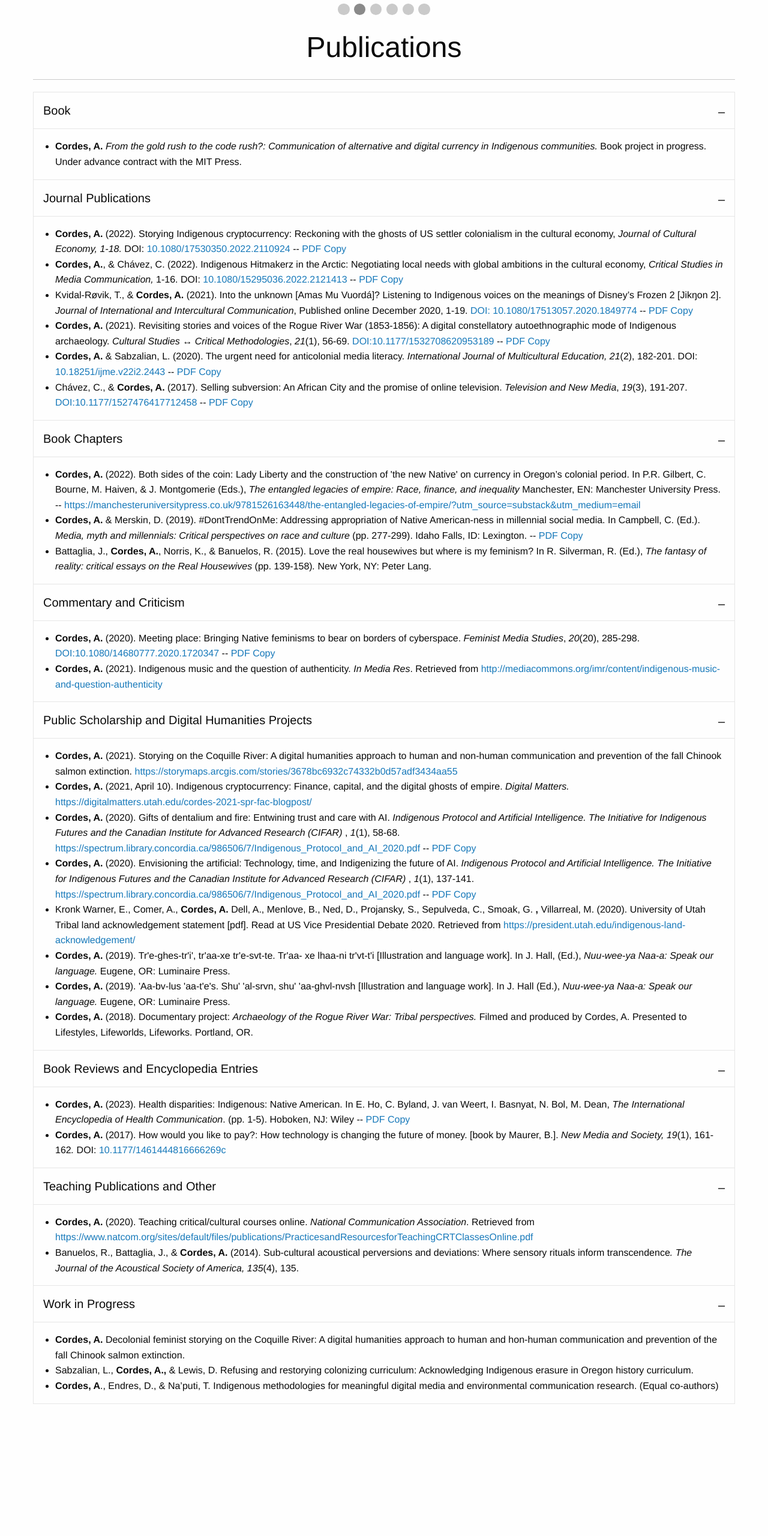
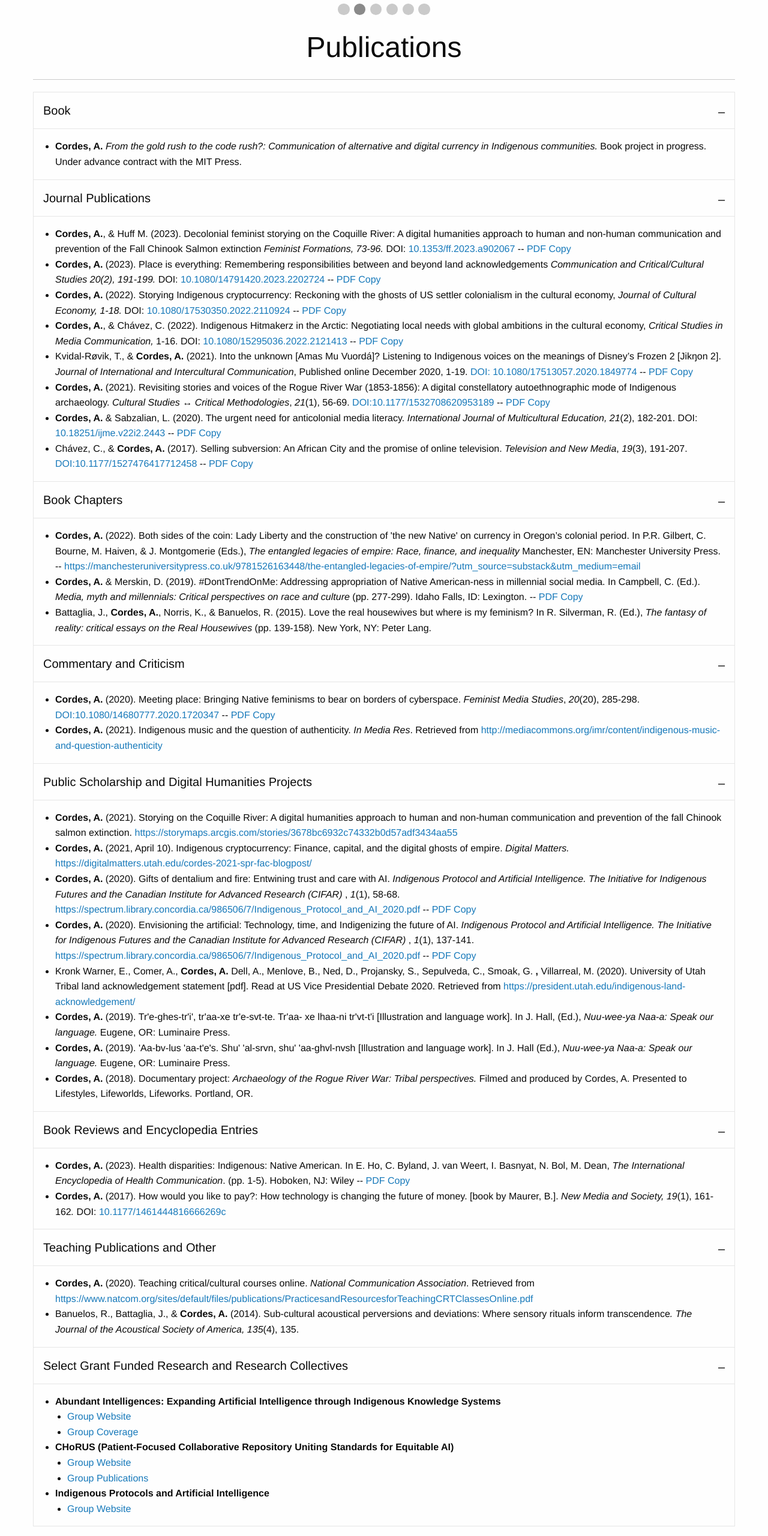
Before and after one commit to AshleyCordes/ashleycordes.github.io, a website: page index.html in a window 1280 px wide. Shown: the part 2266-4826 px from the top of the page at 60% size. Before the commit the page ends 4622 px from the top, so only its background shows below. Drawn offline with Linux system fonts and the light colour scheme.

Commit message:
removed work in progress, added collectives and grants, fixed accessbility issue in accordions

```diff
--- a/index.html
+++ b/index.html
@@ -221,10 +221,35 @@
                             <div class="accordion-content" data-tab-content>
                             <ul>
                                 <li>
+                                    <strong>Cordes, A.</strong>, &amp; Huff M. (2023). Decolonial feminist storying on the Coquille River:
+                                    A digital humanities approach to human and non-human communication and prevention of the
+                                    Fall Chinook Salmon extinction
+                                    <em>Feminist Formations, 73-96.</em> DOI:
+                                    <a href="https://doi.org/10.1353/ff.2023.a902067">
+                                        10.1353/ff.2023.a902067
+                                    </a>--
+                                    <a href="pdfs/Cordes_Decolonial_Feminist_Storying_On_The_Coquille_River.pdf">
+                                        PDF Copy
+                                    </a>
+                                </li>
+
+                                <li>
+                                    <strong>Cordes, A.</strong> (2023). Place is everything:
+                                    Remembering responsibilities between and beyond land acknowledgements
+                                    <em>Communication and Critical/Cultural Studies 20(2), 191-199.</em> DOI:
+                                    <a href="https://doi.org/10.1080/14791420.2023.2202724">
+                                        10.1080/14791420.2023.2202724
+                                    </a>--
+                                    <a href="pdfs/Cordes_Place_Is_Everything.pdf">
+                                        PDF Copy
+                                    </a>
+                                </li>
+
+                              <li>
                                 <strong>Cordes, A.</strong> (2022). Storying Indigenous cryptocurrency: Reckoning with the
                                 ghosts of US settler colonialism in the cultural economy, <em>Journal of
                                 Cultural Economy, 1-18.</em> DOI:
-                                <a href="https://www.tandfonline.com/doi/abs/10.1080/17530350.2022.2110924">
+                                <a href="https://doi.org/10.1080/17530350.2022.2110924">
                                   10.1080/17530350.2022.2110924
                                 </a>--
                                 <a href="pdfs/Cordes_Storying_Indigenous_cryptocurrency.pdf">
@@ -236,7 +261,7 @@
                                 <strong>Cordes, A.</strong>, &amp; Ch&aacute;vez, C. (2022). Indigenous Hitmakerz in the Arctic:
                                 Negotiating local needs with global ambitions in the cultural economy, <em>Critical
                                 Studies in Media Communication,</em> 1-16. DOI:
-                                <a href="https://www.tandfonline.com/doi/abs/10.1080/15295036.2022.2121413">
+                                <a href="https://doi.org/10.1080/15295036.2022.2121413">
                                   10.1080/15295036.2022.2121413
                                 </a>--
                                 <a href="pdfs/Cordes_Indigenous_Hitmakerz_in_the_Arctic.pdf">
@@ -250,7 +275,7 @@
                           meanings of Disney’s Frozen 2 [Jikŋon 2].        <em>Journal of International and Intercultural Communication</em>,
                                   Published online December 2020, 1-19.
                                   <a
-                                      href="https://www.tandfonline.com/doi/full/10.1080/17513057.2020.1849774"
+                                      href="https://doi.org/10.1080/17513057.2020.1849774"
                                   >
                                       DOI: 10.1080/17513057.2020.1849774
                                   </a>
@@ -262,7 +287,7 @@
                                   (2021). Revisiting stories and voices of the Rogue River War
                                   (1853-1856): A digital constellatory autoethnographic mode of
                           Indigenous archaeology. <em>Cultural Studies </em>↔        <em> Critical Methodologies</em>,<em> 21</em>(1), 56-69.
-                                  <a href="https://journals.sagepub.com/doi/abs/10.1177/1532708620953189">
+                                  <a href="https://doi.org/10.1177/1532708620953189">
                                       DOI:10.1177/1532708620953189
                                   </a>
                                   --
@@ -280,7 +305,7 @@
                               </li>
                               <li>Ch&aacute;vez, C., &amp; <strong>Cordes, A.</strong> (2017). Selling
                           subversion: An African City and the promise of online television.        <em>Television and New Media</em>, <em>19</em>(3), 191-207.
-                                  <a href="https://journals.sagepub.com/doi/10.1177/1527476417712458">
+                                  <a href="https://doi.org/10.1177/1527476417712458">
                                       DOI:10.1177/1527476417712458
                                   </a>
                                   --
@@ -341,7 +366,7 @@
                                 (2020). Meeting place: Bringing Native feminisms to bear on borders of
                                 cyberspace. <em>Feminist Media Studies</em>,<em> 20</em>(20), 285-298.
                                 <a
-                                    href="https://www.tandfonline.com/doi/abs/10.1080/14680777.2020.1720347?journalCode=rfms20"
+                                    href="https://doi.org/10.1080/14680777.2020.1720347?journalCode=rfms20"
                                 >
                                     DOI:10.1080/14680777.2020.1720347
                                 </a>
@@ -506,27 +531,47 @@
                         </li>
 
                         <li class="accordion-item is-active" data-accordion-item>
-                          <a href="#" class="accordion-title">Work in Progress</a>
+                          <a href="#" class="accordion-title">Select Grant Funded Research and Research Collectives</a>
                           <div class="accordion-content" data-tab-content>
                             <ul>
+                                <li>
+                                    <strong>
+                                        Abundant Intelligences: Expanding Artificial Intelligence through Indigenous Knowledge Systems
+                                    </strong>
+                                    <ul>
+                                        <li>
+                                            <a href="https://sites.google.com/view/abundant-intelligences-mgt/team">Group Website</a>
+                                        </li>
+                                        <li>
+                                            <a href="https://www.sshrc-crsh.gc.ca/funding-financement/nfrf-fnfr/stories-histoires/2023/inclusive_artificial_intelligence-intelligence_artificielle_inclusive-eng.aspx">Group Coverage</a>
+                                        </li>
+                                    </ul>
+                                </li>
 
                                 <li>
-                                <strong>Cordes, A. </strong>
-                                Decolonial feminist storying on the Coquille River: A digital
-                                humanities approach to human and hon-human communication and prevention
-                                of the fall Chinook salmon extinction.
+                                    <strong>
+                                        CHoRUS (Patient-Focused Collaborative Repository Uniting Standards for Equitable AI)
+                                    </strong>
+                                    <ul>
+                                        <li>
+                                            <a href="https://chorus4ai.org/teaming/">Group Website</a>
                                         </li>
                                         <li>
-                                Sabzalian, L., <strong>Cordes, A.,</strong> &amp; Lewis, D. Refusing and
-                                restorying colonizing curriculum: Acknowledging Indigenous erasure in
-                                Oregon history curriculum.
+                                            <a href="https://commonfund.nih.gov/bridge2ai/fundedresearch#DGPs">Group Publications</a>
                                         </li>
-                            <li>
-                                <strong>Cordes, A</strong>., Endres, D., &amp; Na’puti, T. Indigenous
-                                methodologies for meaningful digital media and environmental communication
-                                research. (Equal co-authors)
+                                    </ul>
                                 </li>
 
+                                <li>
+                                    <strong>
+                                        Indigenous Protocols and Artificial Intelligence
+                                    </strong>
+                                    <ul>
+                                        <li>
+                                            <a href="https://www.indigenous-ai.net/">Group Website</a>
+                                        </li>
+                                    </ul>
+                                </li>
                             </ul>
                           </div>
                         </li>
@@ -546,6 +591,7 @@
     <script>
       $(document).foundation();
     </script>
+    <script src="js/foundation-fix.js"></script>
 
   </body>
 </html>
--- /dev/null
+++ b/js/foundation-fix.js
@@ -0,0 +1,11 @@
+window.addEventListener('load', setup);
+
+function setup() {
+    // Fix aria-expanded being set to false when the accordion items
+    // are by default expanded (2023-08-08)
+    let accordion_titles = document.querySelectorAll('#publications-presentations .accordion-title');
+
+    for (title of accordion_titles) {
+        title.setAttribute('aria-expanded', "true");
+    }
+}
```
Also changed, not shown: 2 other files. Lines whose indentation alone changed are shown as unchanged.
